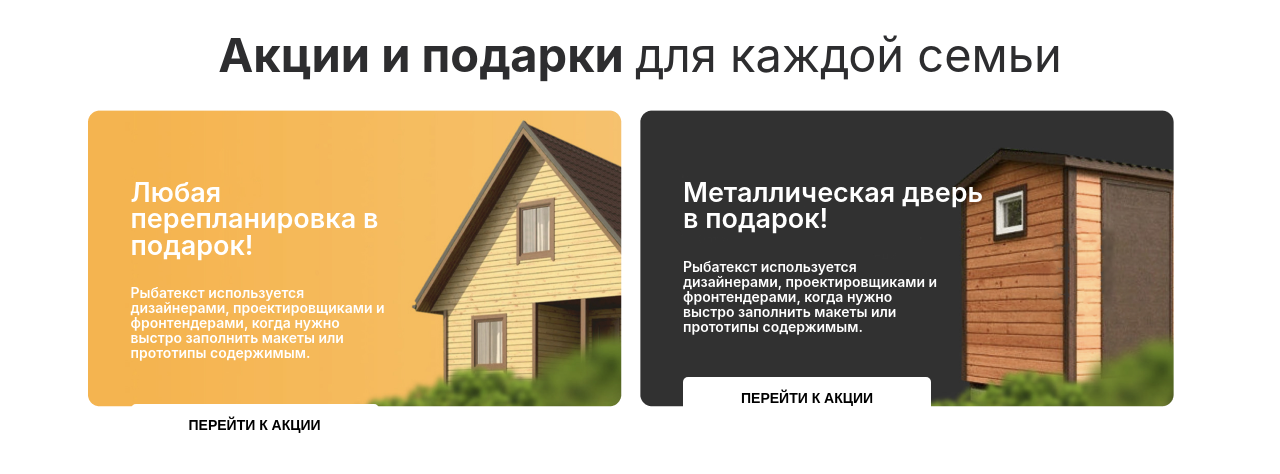
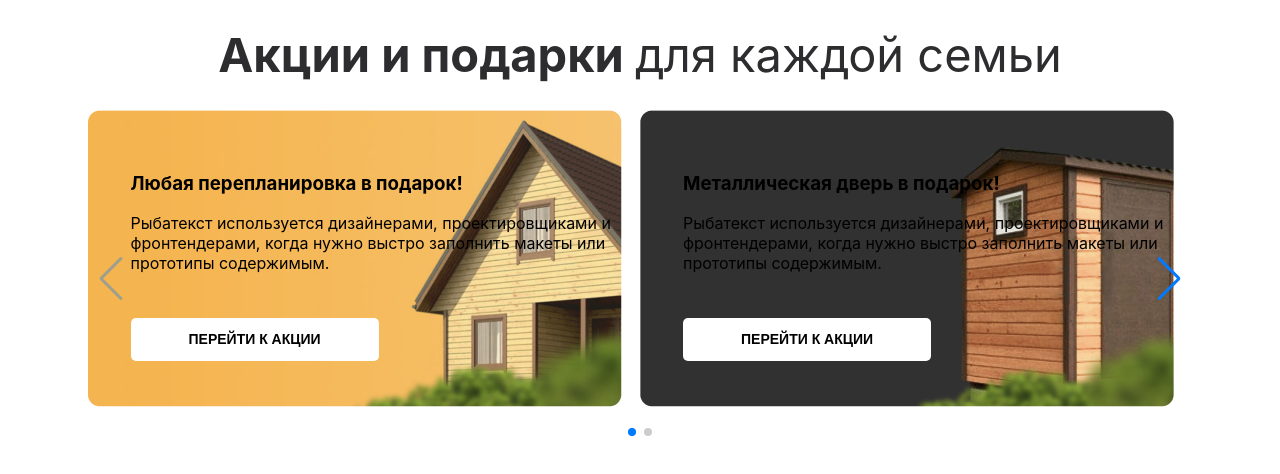
Before and after one commit to oks767/maxima-react, a React (Create React App) app: page /sale in a window 1280 px wide. Shown: the top 474 px of the page. Built offline with nearby package versions, Linux system fonts and the light colour scheme.

Commit message:
added slider

```diff
--- a/package.json
+++ b/package.json
@@ -17,6 +17,7 @@
     "react-scripts": "^5.0.1",
     "sort-by": "^0.0.2",
     "styled-components": "^6.0.8",
+    "swiper": "^11.0.5",
     "web-vitals": "^2.1.4"
   },
   "scripts": {
--- a/src/components/Slider/Slider.js
+++ b/src/components/Slider/Slider.js
@@ -1,6 +1,10 @@
 import React from 'react';
 import './Slider.css';
-
+import { Swiper, SwiperSlide } from 'swiper/react';
+import { Navigation, Pagination } from 'swiper/modules';
+import 'swiper/css';
+import 'swiper/css/navigation';
+import 'swiper/css/pagination';
 const Slider = () => {
   return (
     <div className='slider__wrapper'>
@@ -8,7 +12,13 @@ const Slider = () => {
         <h1 className='slider__title'>
           Акции и подарки <span>для каждой семьи</span>
         </h1>
-        <div className='slider__cards'>
+        <Swiper
+          modules={[Navigation, Pagination]}
+          slidesPerView={2}
+          navigation
+          pagination={{ clickable: true }}
+        >
+          <SwiperSlide>
             <div className='card slider-img-one'>
               <h3>Любая перепланировка в подарок!</h3>
               <p>
@@ -18,6 +28,8 @@ const Slider = () => {
               </p>
               <button className='slider__button'>перейти к акции</button>
             </div>
+          </SwiperSlide>
+          <SwiperSlide>
             <div className='card slider-img-two'>
               <h3>Металлическая дверь в подарок!</h3>
               <p>
@@ -27,7 +39,20 @@ const Slider = () => {
               </p>
               <button className='slider__button'>перейти к акции</button>
             </div>
+          </SwiperSlide>
+          <SwiperSlide>
+            <div className='card slider-img-two'>
+              <h3>Металлическая дверь в подарок!</h3>
+              <p>
+                Рыбатекст используется дизайнерами, проектировщиками и
+                фронтендерами, когда нужно выстро заполнить макеты или прототипы
+                содержимым.
+              </p>
+              <button className='slider__button'>перейти к акции</button>
             </div>
+          </SwiperSlide>
+        </Swiper>
+        <div className='slider__cards'></div>
       </div>
     </div>
   );
```
Also changed, not shown: 1 other file (tests, documents, lock files or other folders). Lines whose indentation alone changed are shown as unchanged.
